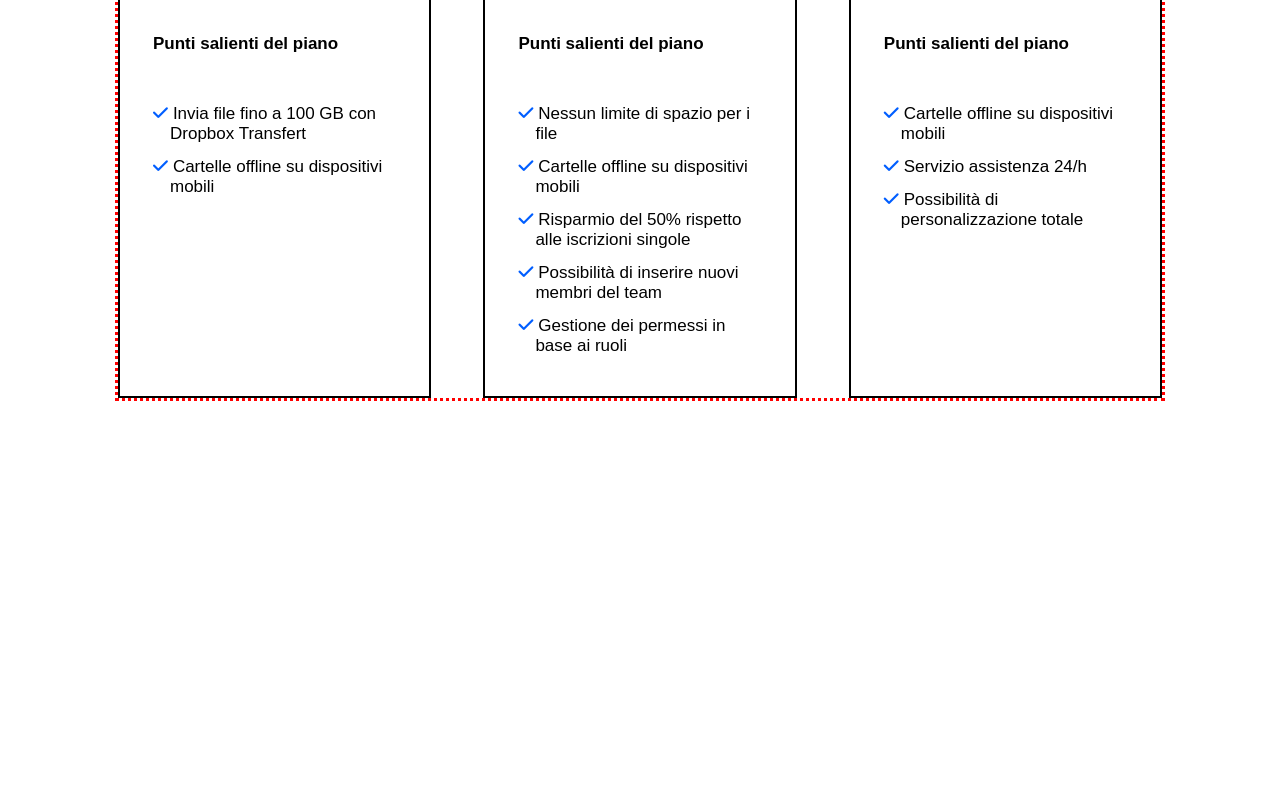
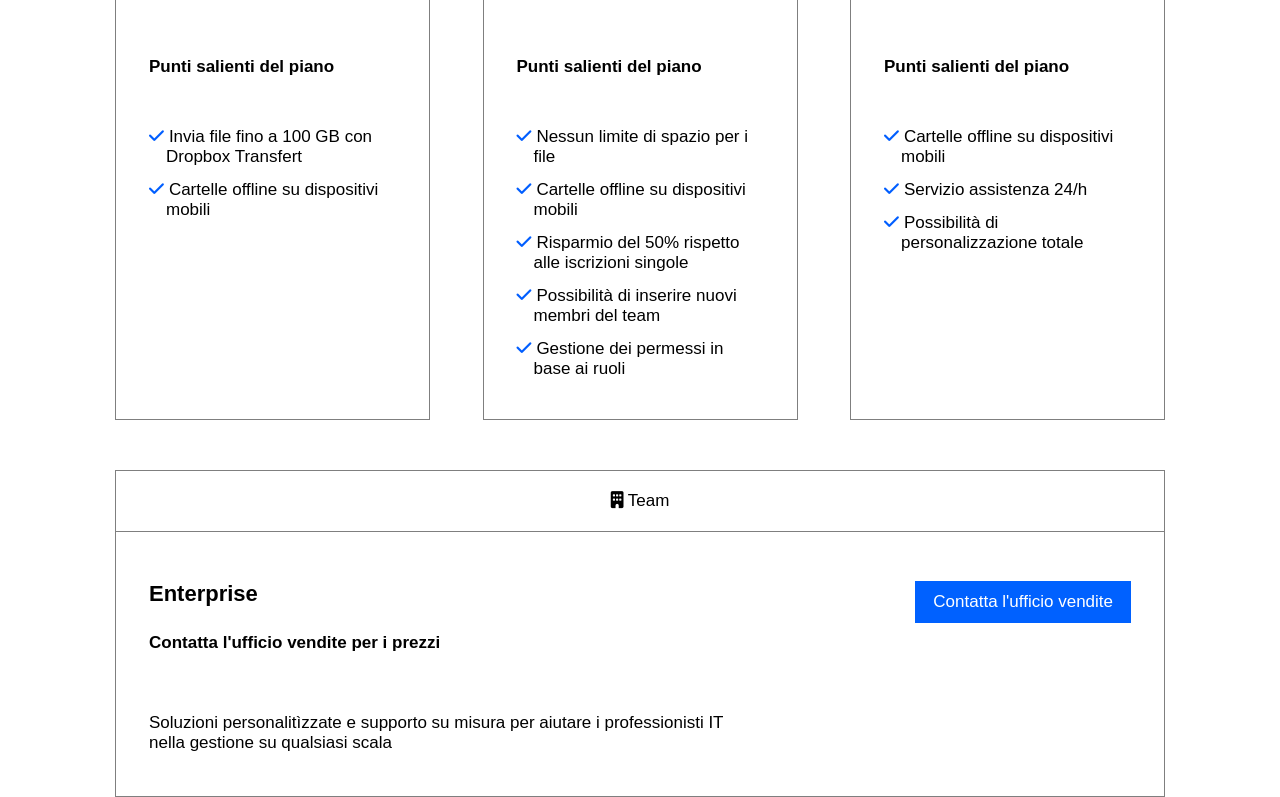
Before and after one commit to albertopiffer/htmlcss-dropbox, a plain HTML site: page index.html in a window 1280 px wide. Shown: the part 1594-2391 px from the top of the page. Before the commit the page ends 1995 px from the top, so only its background shows below. Drawn offline with Linux system fonts and the light colour scheme.

Commit message:
FEAT sezione 2 main + STYLE

```diff
--- a/css/app.css
+++ b/css/app.css
@@ -108,7 +108,7 @@ a {
     font-size: 44px;
     position: relative;
 
-    bottom: 100px;
+    bottom: 140px;
 }
 
 .white-bg-overlay {
@@ -128,7 +128,7 @@ a {
 
 .container-main2 {
     width: 1050px;
-    margin: 0 auto;
+    margin: 50px auto 0;
 
     font-family: sans-serif;
     font-size: 17px;
@@ -161,6 +161,7 @@ a {
 
 .container-main2 .card {
     flex-basis: 30%;
+    border: 1px solid rgba(0, 0, 0, 0.5);
 }
 
 .container-main2 .card-bottom {
@@ -171,7 +172,7 @@ a {
     text-align: center;
     line-height: 40px;
 
-    border-bottom: 2px solid black;
+    border-bottom: 1px solid rgba(0, 0, 0, 0.5);
 }
 
 .container-main2 h3 {
@@ -230,8 +231,8 @@ a {
     content: "\f1e0";
 }
 
-.container-main2 .button {
-    margin: 10px 0;
+.card .button {
+    margin: 10px auto;
 
     display: block;
 }
@@ -248,6 +249,37 @@ a {
     padding: 10px 0;
 }
 
+.container-main2 .card2 {
+    margin-top: 50px;
+    flex-basis: 100%;
+    border: 1px solid rgba(0, 0, 0, 0.5);
+}
+
+.container-main2 .card-bottom2 {
+    margin: 33px;
+
+    display: flex;
+    justify-content: space-between;
+    flex-wrap: wrap;
+}
+
+.container-main2 .card2-left {
+    flex-basis: 40%;
+}
+
+.container-main2 .card2-right {
+    flex-basis: 40%;
+}
+
+.card2-right .button {
+    margin:16px 0 0 auto;
+}
+
+.card2 .card2-bottom {
+    width: 60%;
+    margin-top: 40px;
+}
+
 /*DEBUGDEBUGDEBUGDEBUGDEBUGDEBUGDEBUGDEBUGDEBUGDEBUGDEBUGDEBUGDEBUGDEBUGDEBUGDEBUGDEBUGDEBUGDEBUG*/
 
 .debug .container-main1 {
--- a/index.html
+++ b/index.html
@@ -9,7 +9,7 @@
 
     <script src="https://kit.fontawesome.com/c517704bb6.js" crossorigin="anonymous"></script>
 </head>
-<body class="debug">
+<body class="debug-">
 
     <header>
         <div class="container-head">
@@ -31,6 +31,7 @@
     <main>
 
         <div class="main1">
+            <section>
                 <div class="container-main1">
 
                     <div class="row">
@@ -51,9 +52,10 @@
                         </div>
                     </div>
 
-                <div class="white-bg-overlay">overlay</div>
+                    <div class="white-bg-overlay"></div>
 
                 </div>
+            </section>
         </div>
 
         <div class="main2">
@@ -160,6 +162,26 @@
                             </div>
                         </div>
 
+                        <div class="col card2">
+                            <p class="user-m2"><i class="fa-solid fa-building"></i> Team</p>
+                            <div class="card-bottom2">
+
+                                <div class="col card2-left">
+                                    <h3>Enterprise</h3>
+                                    <h5>Contatta l'ufficio vendite per i prezzi</h5>
+                                </div>
+
+                                <div class="col card2-right">
+                                    <a href="#" class="button">Contatta l'ufficio vendite</a>
+                                </div>
+
+                                <div class="col card2-bottom">
+                                    <p>Soluzioni personalitìzzate e supporto su misura per aiutare i professionisti IT nella gestione su qualsiasi scala</p>
+                                </div>
+
+                            </div>
+                        </div>
+
                     </div>
                 </div>
             </section>
```
Lines whose indentation alone changed are shown as unchanged.
